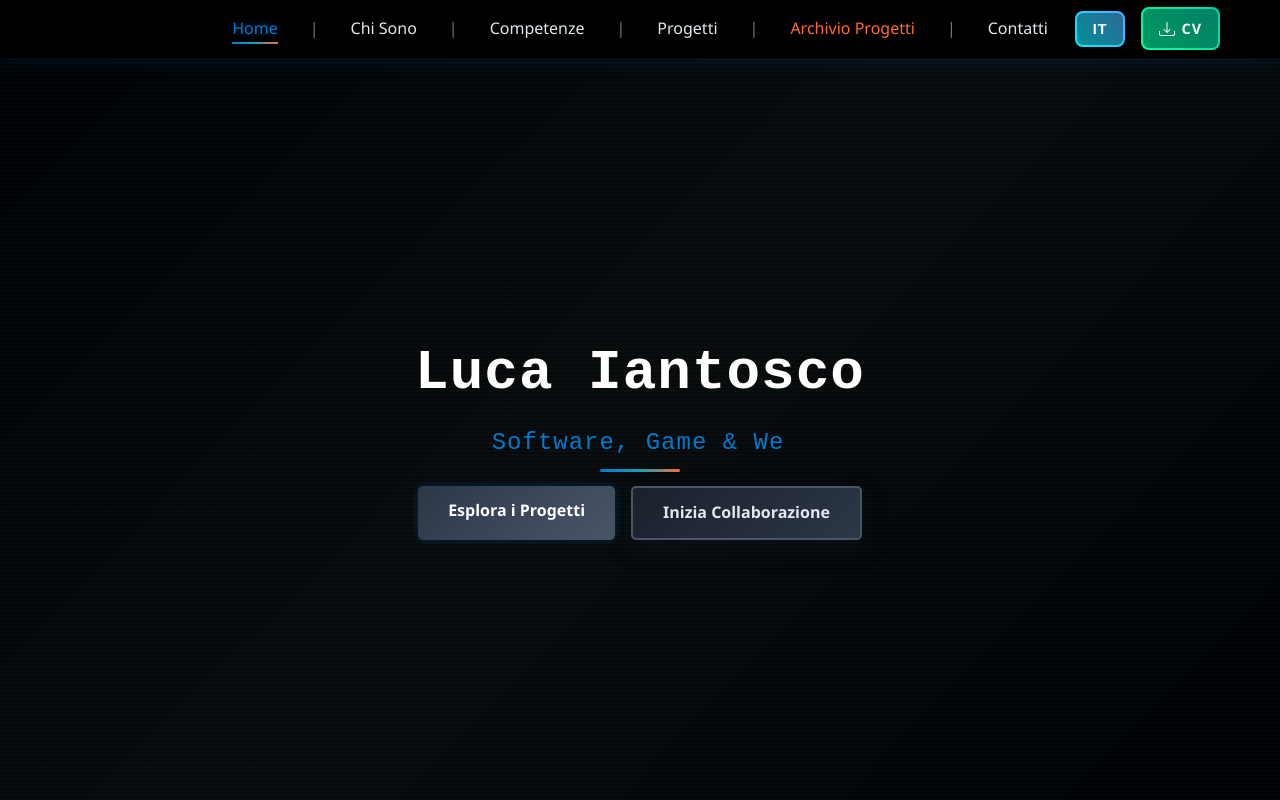
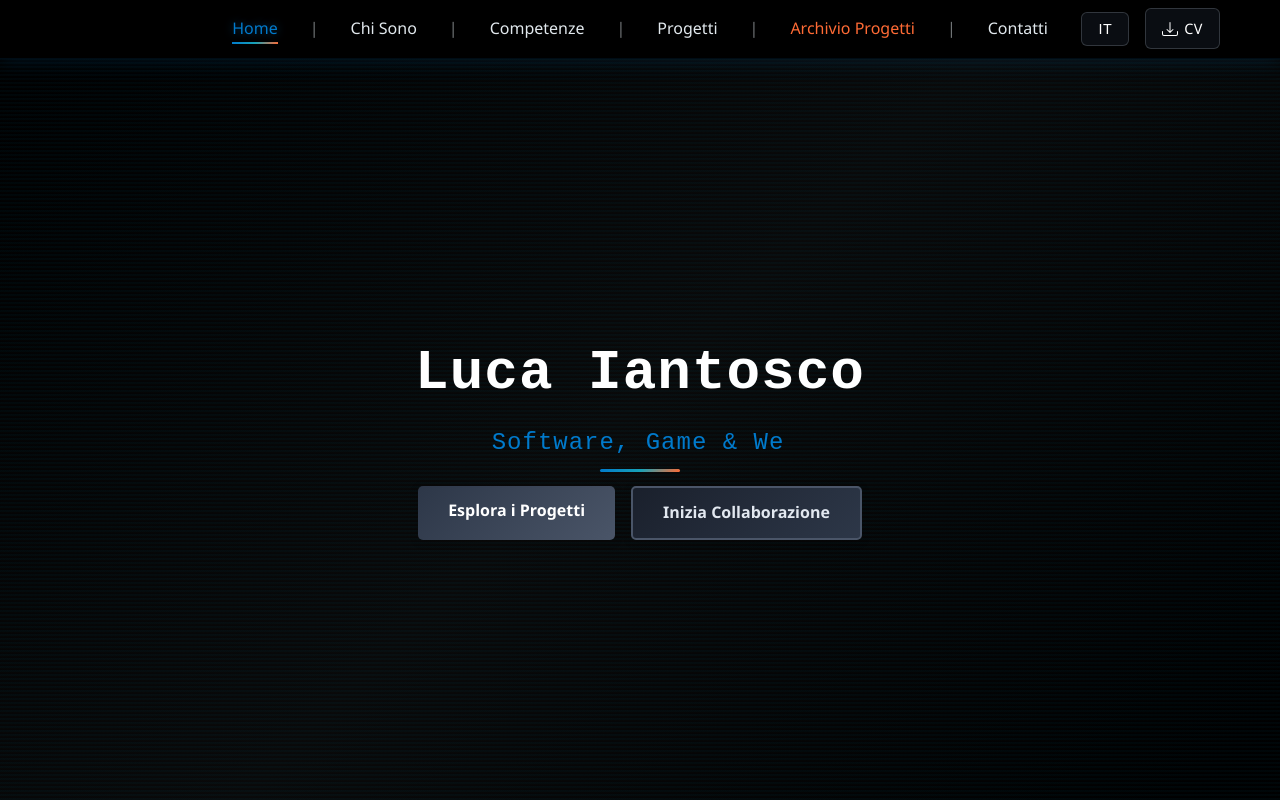
Before and after one commit to Lukeino/Website, a React (Vite) app: page / in a window 1280 px wide. Shown: the top 800 px of the page. Built offline with nearby package versions, Linux system fonts and the light colour scheme.

Commit message:
Rimossi effetti 'neon' e troppo performance-killer e aggiunto look professionale al sito

```diff
--- a/src/components/Contact.jsx
+++ b/src/components/Contact.jsx
@@ -112,7 +112,7 @@ function Contact() {
             </div>
           </div>
           <form
-            className="contact-form neon-pulse"
+            className="contact-form"
             onSubmit={handleSubmit}
             name="contact"
             method="POST"
@@ -187,7 +187,7 @@ function Contact() {
 
             <button
               type="submit"
-              className="btn btn-primary neon-pulse"
+              className="btn btn-primary"
               disabled={formStatus === 'submitting'}
               style={{
                 opacity: formStatus === 'submitting' ? 0.7 : 1,
--- a/src/components/Hero.jsx
+++ b/src/components/Hero.jsx
@@ -28,7 +28,7 @@ function Hero() {
             />
           </h2>
           <div className="hero-buttons">
-            <a href="#projects" className="btn btn-primary neon-pulse">{t('myProjects')}</a>
+            <a href="#projects" className="btn btn-primary">{t('myProjects')}</a>
             <a href="#contact" className="btn btn-secondary">{t('contactMe')}</a>
           </div>        </div>
       </div>
--- a/src/styles/App.css
+++ b/src/styles/App.css
@@ -10,7 +10,6 @@
   --text-primary: #ffffff;
   --text-secondary: #e1e8ed;
   --text-muted: #8b949e;
-  --neon-glow: 0 0 20px rgba(0, 122, 204, 0.5);
   --gradient-primary: linear-gradient(135deg, #007acc 0%, #17a2b8 50%, #ff6b35 100%);
   --gradient-dark: linear-gradient(135deg, #000000 0%, #0d1117 50%, #161b22 100%);
 }
@@ -119,18 +118,11 @@ body::before {
 }
 
 .neon-pulse {
-  animation: neonPulse 2s ease-in-out infinite alternate;
+  /* Rimosso l'effetto neon, ora usa uno stile più professionale */
 }
 
 @keyframes neonPulse {
-  0% {
-    box-shadow: 0 0 5px rgba(0, 122, 204, 0.2);
-    border-color: rgba(0, 122, 204, 0.2);
-  }
-  100% {
-    box-shadow: 0 0 12px rgba(0, 122, 204, 0.4);
-    border-color: rgba(0, 122, 204, 0.4);
-  }
+  /* Animazione disabilitata per un look più professionale */
 }
 
 .pixel-bg {
@@ -356,92 +348,49 @@ body::before {
 }
 
 .language-toggle {
-  background: rgba(0, 0, 0, 0.4);
+  background: rgba(13, 17, 23, 0.8);
   color: var(--text-primary);
-  border: 2px solid transparent;
-  background-image: linear-gradient(rgba(0, 0, 0, 0.4), rgba(0, 0, 0, 0.4)),
-                    linear-gradient(45deg, #00f2fe, #4facfe);
-  background-origin: border-box;
-  background-clip: padding-box, border-box;
+  border: 1px solid rgba(139, 148, 158, 0.3);
   padding: 8px 16px;
-  border-radius: 8px;
+  border-radius: 6px;
   font-size: 0.9rem;
-  font-weight: 600;
+  font-weight: 500;
   cursor: pointer;
-  transition: all 0.3s ease;
+  transition: all 0.2s ease;
   display: flex;
   align-items: center;
   gap: 4px;
-  letter-spacing: 1px;
-  position: relative;
-  overflow: hidden;
+  letter-spacing: 0.5px;
 }
 
 .language-toggle:hover {
-  background-image: linear-gradient(rgba(0, 0, 0, 0.6), rgba(0, 0, 0, 0.6)),
-                    linear-gradient(45deg, #4facfe, #00f2fe);
-  transform: translateY(-2px);
-  box-shadow: 0 5px 20px rgba(79, 172, 254, 0.3);
-}
-
-.language-toggle::before {
-  content: '';
-  position: absolute;
-  top: 0;
-  left: -100%;
-  width: 100%;
-  height: 100%;
-  background: linear-gradient(90deg, transparent, rgba(255, 255, 255, 0.1), transparent);
-  transition: left 0.5s;
-}
-
-.language-toggle:hover::before {
-  left: 100%;
+  background: rgba(22, 27, 34, 0.9);
+  border-color: rgba(0, 122, 204, 0.5);
+  color: var(--primary-color);
+  transform: translateY(-1px);
 }
 
 .cv-download-btn {
   display: flex;
   align-items: center;
   gap: 6px;
-  background: rgba(0, 0, 0, 0.4);
+  background: rgba(13, 17, 23, 0.8);
   color: var(--text-primary);
-  border: 2px solid transparent;
-  background-image: linear-gradient(rgba(0, 0, 0, 0.4), rgba(0, 0, 0, 0.4)),
-                    linear-gradient(45deg, #00ff9f, #00d4aa);
-  background-origin: border-box;
-  background-clip: padding-box, border-box;
+  border: 1px solid rgba(139, 148, 158, 0.3);
   padding: 8px 16px;
-  border-radius: 8px;
+  border-radius: 6px;
   font-size: 0.9rem;
-  font-weight: 600;
+  font-weight: 500;
   text-decoration: none;
-  transition: all 0.3s ease;
-  letter-spacing: 1px;
-  position: relative;
-  overflow: hidden;
+  transition: all 0.2s ease;
+  letter-spacing: 0.5px;
 }
 
 .cv-download-btn:hover {
-  background-image: linear-gradient(rgba(0, 0, 0, 0.6), rgba(0, 0, 0, 0.6)),
-                    linear-gradient(45deg, #00d4aa, #00ff9f);
-  transform: translateY(-2px);
-  box-shadow: 0 5px 20px rgba(0, 255, 159, 0.3);
-  color: var(--text-primary);
-}
-
-.cv-download-btn::before {
-  content: '';
-  position: absolute;
-  top: 0;
-  left: -100%;
-  width: 100%;
-  height: 100%;
-  background: linear-gradient(90deg, transparent, rgba(255, 255, 255, 0.1), transparent);
-  transition: left 0.5s;
-}
-
-.cv-download-btn:hover::before {
-  left: 100%;
+  background: rgba(22, 27, 34, 0.9);
+  border-color: rgba(0, 122, 204, 0.5);
+  color: var(--primary-color);
+  transform: translateY(-1px);
 }
 
 .cv-download-btn svg {
@@ -649,14 +598,6 @@ body::before {
   transition: all 0.3s ease;
 }
 
-.education-section:hover {
-  border-color: rgba(0, 122, 204, 0.4);
-  box-shadow:
-    0 12px 25px rgba(0, 0, 0, 0.3),
-    0 0 20px rgba(0, 122, 204, 0.2);
-  transform: translateY(-2px);
-}
-
 .education-title {
   font-size: 1.4rem;
   font-weight: 700;
@@ -1216,8 +1157,8 @@ body::before {
 }
 
 .contact-form {
-  background: #0a0a0a !important;
-  border: 2px solid rgba(0, 212, 255, 0.3);
+  background: rgba(13, 17, 23, 0.8) !important;
+  border: 1px solid rgba(139, 148, 158, 0.3);
   border-radius: 10px;
   padding: 2rem;
   position: relative;
@@ -1232,8 +1173,8 @@ body::before {
   right: 0;
   bottom: 0;
   background:
-    radial-gradient(circle at 20% 50%, rgba(0, 212, 255, 0.05) 0%, transparent 50%),
-    radial-gradient(circle at 80% 20%, rgba(255, 107, 107, 0.05) 0%, transparent 50%);
+    radial-gradient(circle at 20% 50%, rgba(0, 122, 204, 0.02) 0%, transparent 50%),
+    radial-gradient(circle at 80% 20%, rgba(255, 107, 107, 0.02) 0%, transparent 50%);
   pointer-events: none;
   z-index: -1;
 }
@@ -1253,19 +1194,19 @@ body::before {
 .form-group textarea {
   width: 100%;
   padding: 12px;
-  border: 2px solid var(--accent-color);
-  border-radius: 8px;
+  border: 1px solid rgba(139, 148, 158, 0.3);
+  border-radius: 6px;
   font-size: 1rem;
   background: var(--card-bg);
   color: var(--text-primary);
-  transition: border-color 0.3s ease;
+  transition: all 0.2s ease;
 }
 
 .form-group input:focus,
 .form-group textarea:focus {
   outline: none;
-  border-color: var(--primary-color);
-  box-shadow: 0 0 10px rgba(0, 122, 204, 0.3);
+  border-color: rgba(0, 122, 204, 0.5);
+  background: rgba(22, 27, 34, 0.9);
 }
 
 .form-group input::placeholder,
@@ -1327,8 +1268,8 @@ body::before {
   left: -100%;
   width: 100%;
   height: 100%;
-  background: linear-gradient(90deg, transparent, rgba(255, 255, 255, 0.2), transparent);
-  transition: left 0.5s ease;
+  background: linear-gradient(90deg, transparent, rgba(255, 255, 255, 0.1), transparent);
+  transition: left 0.3s ease;
 }
 
 .btn:hover::before {
@@ -1338,27 +1279,27 @@ body::before {
 .btn-primary {
   background: linear-gradient(135deg, #007acc 0%, #0056b3 100%);
   color: #ffffff;
-  box-shadow: 0 8px 25px rgba(0, 122, 204, 0.4);
+  box-shadow: 0 2px 8px rgba(0, 0, 0, 0.2);
   border: 1px solid #007acc;
 }
 
 .btn-primary:hover {
-  transform: translateY(-3px);
+  transform: translateY(-1px);
   background: linear-gradient(135deg, #0056b3 0%, #004085 100%);
-  box-shadow: 0 15px 35px rgba(0, 122, 204, 0.6);
+  box-shadow: 0 4px 12px rgba(0, 0, 0, 0.3);
 }
 
 .btn-secondary {
   background: linear-gradient(135deg, #1a202c 0%, #2d3748 100%);
   color: var(--text-primary);
   border: 2px solid #4a5568;
-  box-shadow: 0 8px 25px rgba(26, 32, 44, 0.3);
+  box-shadow: 0 2px 8px rgba(0, 0, 0, 0.2);
 }
 
 .btn-secondary:hover {
   background: linear-gradient(135deg, #2d3748 0%, #4a5568 100%);
-  transform: translateY(-3px);
-  box-shadow: 0 15px 35px rgba(45, 55, 72, 0.5);
+  transform: translateY(-1px);
+  box-shadow: 0 4px 12px rgba(0, 0, 0, 0.3);
 }
 
 .btn-small {
@@ -1378,8 +1319,8 @@ body::before {
   background: #ff6b35 !important;
   color: #ffffff !important;
   border-color: #ff6b35 !important;
-  box-shadow: 0 8px 25px rgba(255, 107, 53, 0.5);
-  transform: translateY(-2px);
+  box-shadow: 0 2px 8px rgba(0, 0, 0, 0.2);
+  transform: translateY(-1px);
 }
 
 .pixel-glitch {
```
